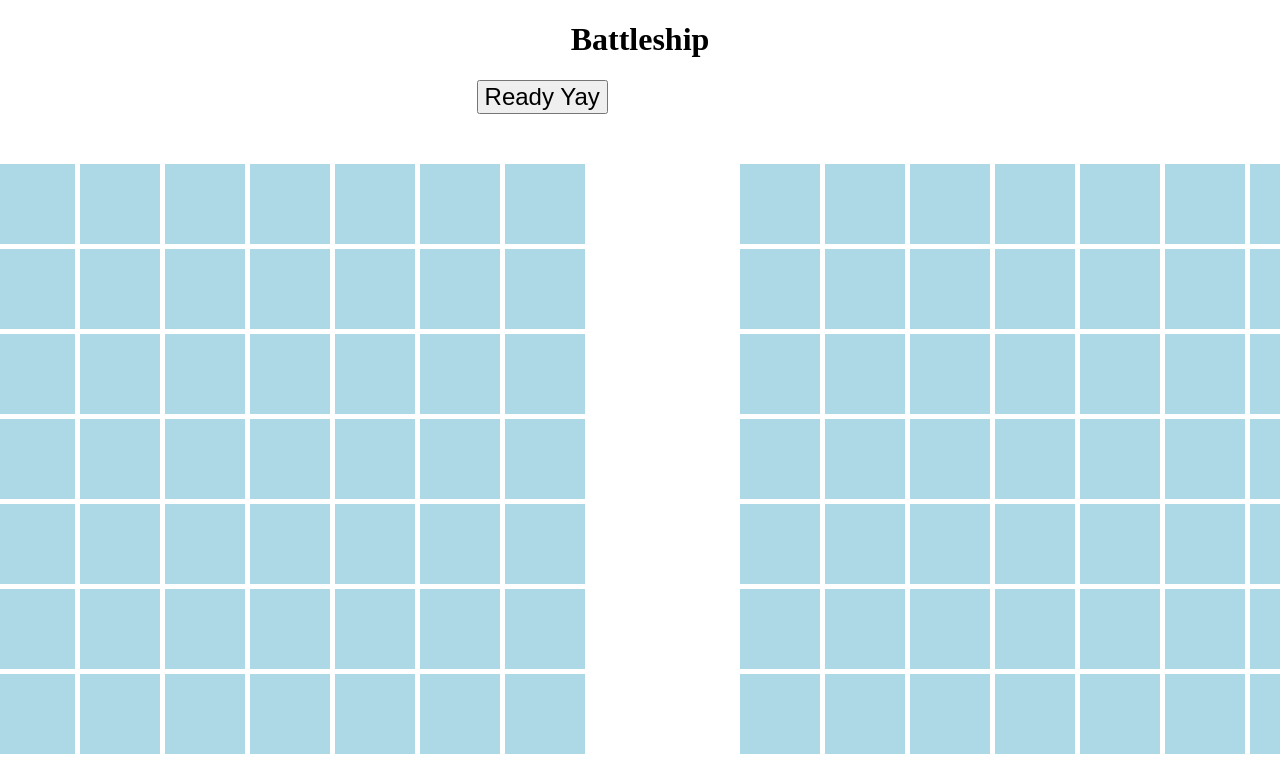
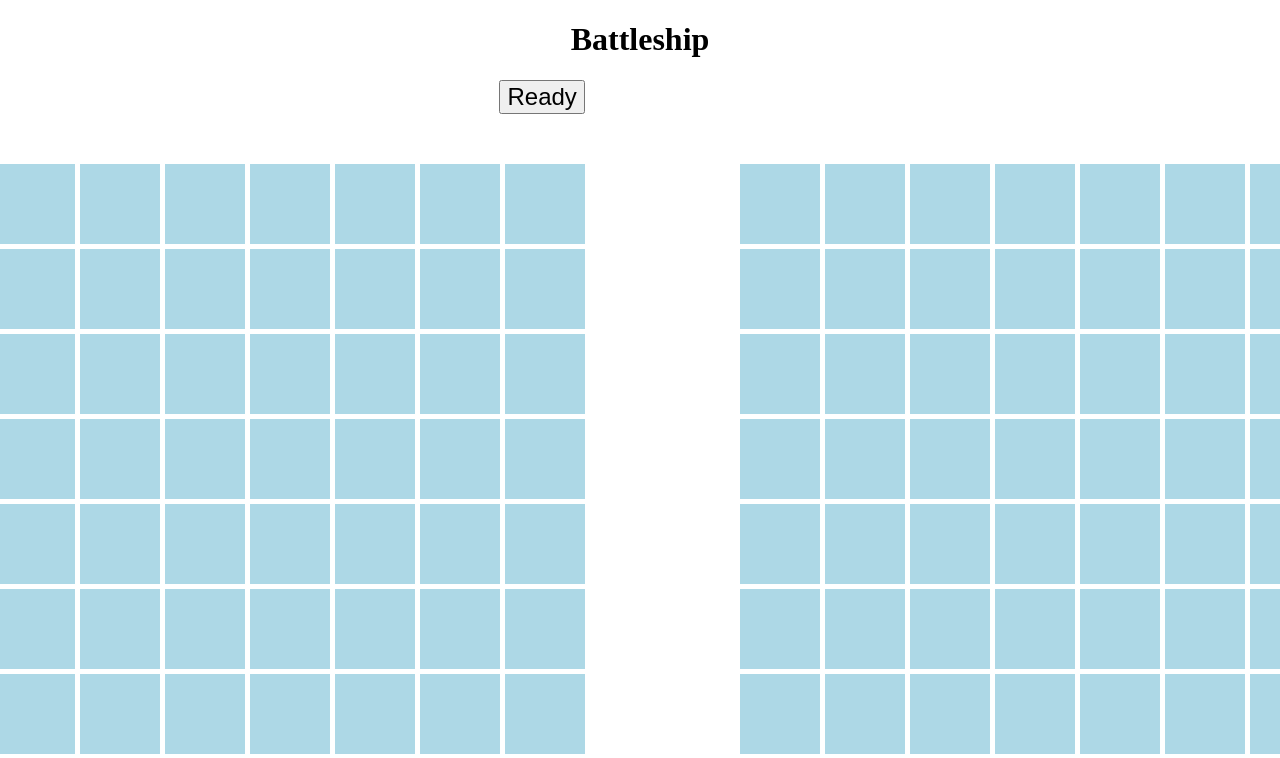
Before and after one commit to PhilipTimofeyev/battleship, a website built with webpack: page src/template.html in a window 1280 px wide. Both pictures are taken after a click on the button "Player vs Computer". Shown: the top 758 px of the page. Built offline with nearby package versions, Linux system fonts and the light colour scheme; files whose address does not match are found by name.

Commit message:
Allow player to play new game at end of game

```diff
--- a/src/gameboard-dom.js
+++ b/src/gameboard-dom.js
@@ -1,5 +1,5 @@
 import { cloneShip } from './ship-dom';
-import { getSquareDom } from './helper-methods';
+import { getSquareDom, removeAllChildren } from './helper-methods';
 // Create Board
 
 function createSquare(coord, square) {
@@ -51,10 +51,6 @@ function getSquareStatus(square, squareElement, showShips) {
 	}
 }
 
-function removeAllChildren(element) {
-	while (element.firstChild) {element.removeChild(element.lastChild);}
-}
-
 function squareNoShipStatus(square){
 	return square.miss ? "Miss!" : ""
 }
--- a/src/helper-methods.js
+++ b/src/helper-methods.js
@@ -20,3 +20,7 @@ export function removeAllHandlers(player1, player2) {
 export function getRandomArrElement(array) {
 	return array[Math.floor(Math.random() * array.length)]
 }
+
+export function removeAllChildren(element) {
+	while (element.firstChild) {element.removeChild(element.lastChild);}
+}
--- a/src/main.js
+++ b/src/main.js
@@ -2,12 +2,13 @@ import { Player, Human, Computer } from './player';
 import { setUpBoard, updatePlayerBoard, resetSquareColors } from './gameboard-dom';
 import { addNewShipSet, checkAllShipsUsed } from './ship-dom';
 import { Ship } from './ship';
-import { getSquareDom, getSquareObj, removeListener, removeAllHandlers } from './helper-methods';
+import { getSquareDom, getSquareObj, removeListener, removeAllHandlers, removeAllChildren } from './helper-methods';
 
 // Players
 
 let player1
 let player2
+
 let players
 
 
@@ -47,7 +48,7 @@ function pvpStart() {
 }
 
 function prepPlayerTwo() {
-	if (!checkAllShipsUsed()) return
+	// if (!checkAllShipsUsed()) return
 	startBtn.style.display = "block"
 	addNewShipSet()
 	removeAllHandlers(player1, player2)
@@ -71,6 +72,10 @@ function pvcStart() {
 function initialSetup() {
 	player1.domboard = document.querySelector(".player1")
 	player2.domboard = document.querySelector(".player2")
+	removeAllHandlers(player1, player2)
+	addDraggable()
+	removeAllChildren(player1.domboard)
+	removeAllChildren(player2.domboard)
 	setUpBoard(player1, player1.domboard)
 	setUpBoard(player2, player2.domboard)
 
@@ -83,7 +88,8 @@ function initialSetup() {
 }
 
 function startGame() {
-	if (!checkAllShipsUsed()) return
+	// if (!checkAllShipsUsed()) return
+	compReadyBtn.style.display = 'none'
 	if (player2 instanceof Human) players.reverse()
 	removeDraggable()
 	removeAllHandlers(player1, player2)
@@ -134,6 +140,8 @@ function gameOver() {
 	if (players[0].gameboard.allSunk() || players[1].gameboard.allSunk() ) {
 		alert("Game Over!")
 		showAllBoards()
+		pvpBtn.style.display = "block"
+		pvcBtn.style.display = "block"
 		return true
 	}
 }
@@ -237,3 +245,9 @@ function removeDraggable() {
 	document.removeEventListener("dragover", dragOver)
 	document.removeEventListener("drop", drop)
 }
+
+function addDraggable() {
+	document.addEventListener("dragstart", dragStart)
+	document.addEventListener("dragover", dragOver)
+	document.addEventListener("drop", drop)
+}
--- a/src/template.html
+++ b/src/template.html
@@ -12,7 +12,7 @@
 			<button id="pvc"> Player vs Computer </button>
 			<button id="start-game" style="display:none;"> Start Game</button>
 			<button id="player1-ready" style="display:none;">Ready</button>
-			<button id="comp-ready" style="display:none;">Ready Yay</button>
+			<button id="comp-ready" style="display:none;">Ready</button>
 			<button id="pass" style="visibility: hidden">Pass To Player</button>
 		</div>
 		<div class="boards">
```
